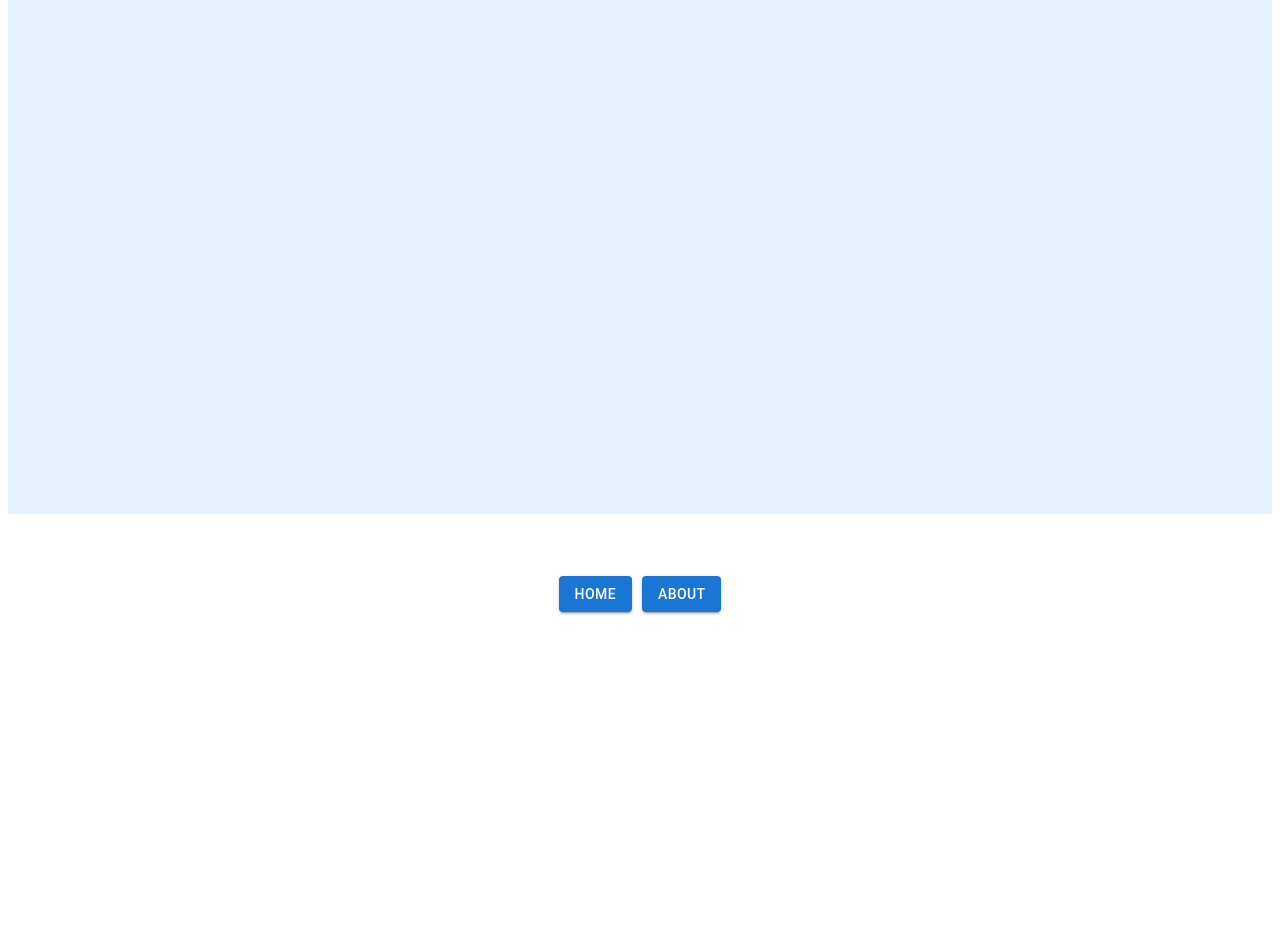
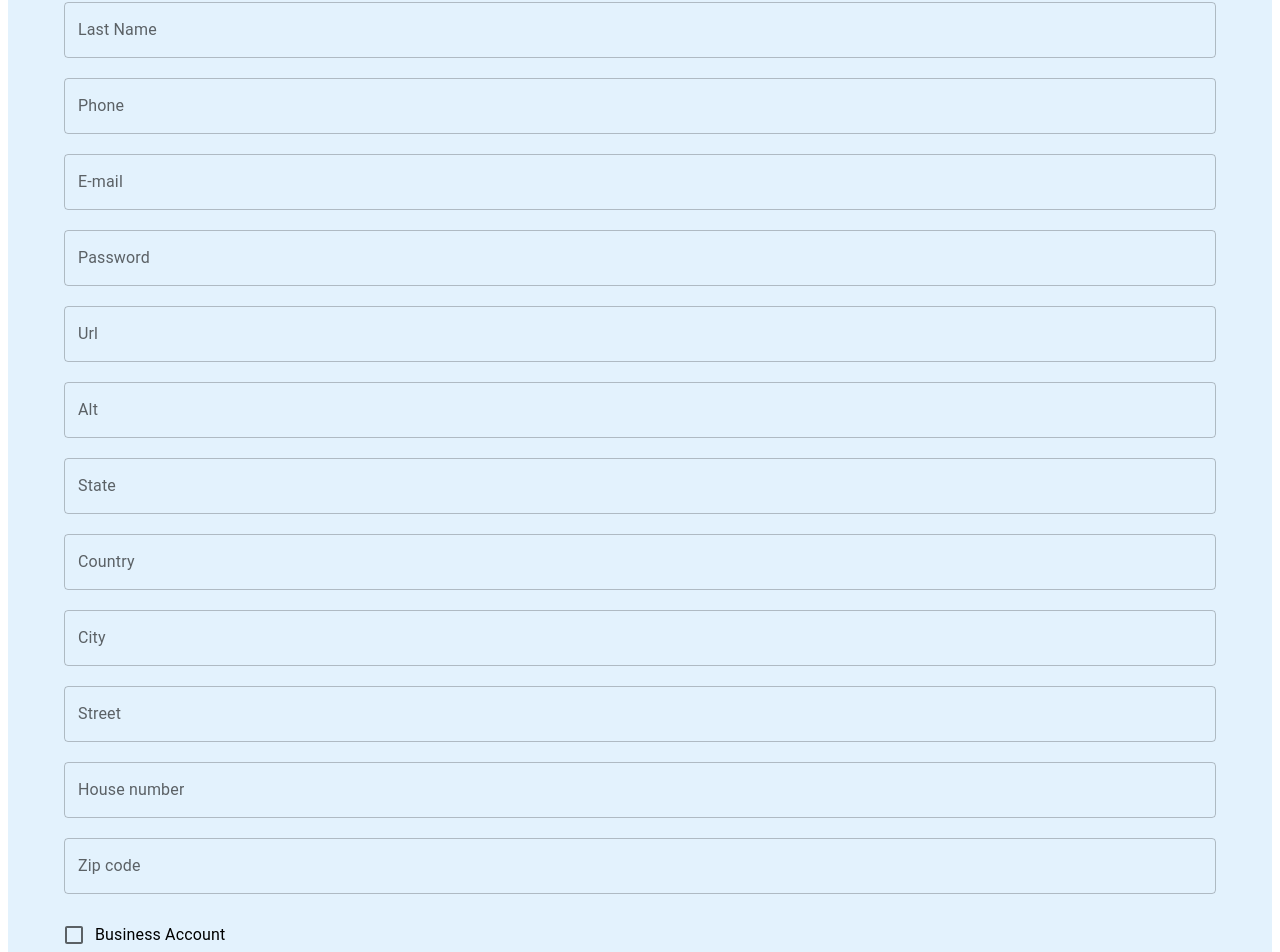
Before and after one commit to nirgraziani/HUCardsProject, a React (Vite) app: page /register in a window 1280 px wide. Shown: the part 238-1190 px from the top of the page. Before the commit the page ends 920 px from the top, so only its background shows below. Built offline with nearby package versions, Linux system fonts and the light colour scheme.

Commit message:
added login form and add card form, updated register form

```diff
--- a/src/hooks/useForm.js
+++ b/src/hooks/useForm.js
@@ -3,9 +3,11 @@ import Joi from "joi";
 
 
 
-export default function  useForm(initialForm, scheme) {
+export default function  useForm(initialForm, validationSchema) {
      const [formDetails, setUserDetails] = useState(initialForm);
      const  [errors, setErrors] = useState({});
+
+    const fullSchema = Joi.object(validationSchema);
 
 
         const handleChange = (e) => {
@@ -22,7 +24,7 @@ export default function  useForm(initialForm, scheme) {
                 [fieldName]: fieldValue
             };
 
-            const { error } = scheme.validate(updatedDetails, { abortEarly: false })
+            const { error } = fullSchema.validate(updatedDetails, { abortEarly: false })
             console.log(error.details)
             if (error) {
                 const fieldErrors = {};
--- a/src/layout/header/Header.jsx
+++ b/src/layout/header/Header.jsx
@@ -9,6 +9,7 @@ function Header() {
       <AppBar position='sticky' color='primary' elevation={10}>
           <Toolbar>
            <HeaderLink link={ROUTES.favorite} Label={"Favorite"}/>
+           <HeaderLink link={ROUTES.addCard} Label={"Add Card"}/>
            <HeaderLink link={ROUTES.about} Label={"About"}/>
            <HeaderLink link={ROUTES.login} Label={"Login"}/>
            <HeaderLink link={ROUTES.register} Label={"Register"}/>
--- a/src/pages/LoginPage.jsx
+++ b/src/pages/LoginPage.jsx
@@ -1,8 +1,11 @@
 import React from 'react'
+import LoginForm from '../users/components/LoginForm'
 
 function LoginPage() {
   return (
-    <div>LoginPage</div>
+    <>
+      <LoginForm/>
+    </>
   )
 }
 
--- a/src/routes/routesDict.js
+++ b/src/routes/routesDict.js
@@ -3,6 +3,7 @@ const ROUTES = {
   about: "/about",
   favorite: "/favorite",
   myCards: "/my-cards",
+  addCard: "/add-card",
   login: "/login",
   register: "/register",
   sandbox: "/sandbox",
--- /dev/null
+++ b/src/users/components/AddCardForm.jsx
@@ -0,0 +1,99 @@
+import { Button, Container, TextField, FormControlLabel, Checkbox } from '@mui/material'
+import Joi from 'joi';
+import React, { useState } from 'react'
+import useForm from '../../hooks/useForm';
+
+function AddCardForm() {
+
+const validationSchema = {
+  title: Joi.string().min(2).max(50).required(),
+  subTitle: Joi.string().min(2).max(50).required(),
+  description: Joi.string().min(2).max(1000).required(),
+  phone: Joi.string().pattern(/^[0-9]{10,15}$/).required(),
+  email: Joi.string().email({ tlds: { allow: false } }).required(),
+  web: Joi.string().uri().allow(""),
+  image: Joi.string().uri().allow(""),
+  address: Joi.string().min(2).max(255).required()
+};
+
+    const { formDetails, errors, handleChange, handleSubmit } = useForm({
+    title: "",
+    subTitle: "",
+    description: "",
+    phone: "",
+    email: "",
+    web: "",
+    image: "",
+    address: ""
+}, validationSchema);
+
+
+
+  return (
+      <div>
+          <Container sx={{
+              pt: 2,
+              display: "flex",
+              justifyContent: "center",
+              flexDirection: "column",
+              gap: "20px"
+          }}>
+              <TextField label={"Title"}
+                  name='title'
+                  onChange={handleChange}
+                  error={Boolean(errors.title)}
+                  helperText={errors.title}
+              />
+              <TextField label={"Sub title"}
+                  name='subTitle'
+                  onChange={handleChange}
+                  error={Boolean(errors.subTitle)}
+                  helperText={errors.subTitle}
+              />
+              <TextField label={"Description"}
+                  name='description'
+                  onChange={handleChange}
+                  error={Boolean(errors.description)}
+                  helperText={errors.description}
+              />
+                <TextField label={"Phone"}
+                  name='phone'
+                  type='tel'
+                  onChange={handleChange}
+                  error={Boolean(errors.phone)}
+                  helperText={errors.phone}
+              />
+                <TextField label={"E-mail"}
+                  name='email'
+                  onChange={handleChange}
+                  error={Boolean(errors.email)}
+                  helperText={errors.email}
+              />
+                <TextField label={"Web"}
+                  name='web'
+                  onChange={handleChange}
+                  error={Boolean(errors.web)}
+                  helperText={errors.web}
+              />
+                  <TextField label={"Image"}
+                  name='image'
+                  onChange={handleChange}
+                  error={Boolean(errors.image)}
+                  helperText={errors.image}
+              />
+                <TextField label={"Address"}
+                  name='address'
+                  onChange={handleChange}
+                  error={Boolean(errors.address)}
+                  helperText={errors.address}
+              />
+
+            <Button variant='contained' sx={{display: "block"}} onClick={handleSubmit}>
+                 Add Card
+            </Button>
+          </Container>
+    </div>
+  )
+}
+
+export default AddCardForm
--- /dev/null
+++ b/src/users/components/LoginForm.jsx
@@ -0,0 +1,55 @@
+import { Button, Container, TextField } from '@mui/material'
+import Joi from 'joi';
+import React, { useState } from 'react'
+import useForm from '../../hooks/useForm';
+
+function LoginForm() {
+
+    const validationSchema = {
+        email: Joi.string().email({ tlds: { allow: false } }),
+        password: Joi.string()
+        .min(9)
+        .pattern(/[A-Z]/, 'uppercase letter')
+        .pattern(/[a-z]/, 'lowercase letter')
+        .pattern(/[0-9]/, 'number')
+        .pattern(/[!@#$%*&-]/, 'special character')
+        .required()
+    };
+
+    const { formDetails, errors, handleChange, handleSubmit } = useForm({ email: "", password: "" }, validationSchema)
+
+
+
+
+  return (
+      <div>
+          <Container sx={{
+              pt: 2,
+              display: "flex",
+              justifyContent: "center",
+              flexDirection: "column",
+              gap: "20px"
+          }}>
+              <TextField label={"E-mail"}
+                  name='email'
+                  onChange={handleChange}
+                  error={Boolean(errors.email)}
+                  helperText={errors.email}
+              />
+              <TextField label={"Password"}
+                  name='password'
+                  type="password"
+                  onChange={handleChange}
+                  error={Boolean(errors.password)}
+                  helperText={errors.password}
+              />
+
+            <Button variant='contained' sx={{display: "block"}} onClick={handleSubmit}>
+                 Login
+            </Button>
+          </Container>
+    </div>
+  )
+}
+
+export default LoginForm
--- a/src/users/components/RegisterForm.jsx
+++ b/src/users/components/RegisterForm.jsx
@@ -1,14 +1,45 @@
-import { Button, Container, TextField } from '@mui/material'
+import { Button, Container, TextField, FormControlLabel, Checkbox } from '@mui/material'
 import Joi from 'joi';
 import React, { useState } from 'react'
 import useForm from '../../hooks/useForm';
 
 function RegisterForm() {
 
-    const { formDetails, errors, handleChange, handleSubmit } = useForm({ firstName: "", middleName: "", lastName: "" },
-        {firstName: Joi.string().min(2).max(12),
-        middleName: Joi.string().optional(),
-        lastName: Joi.string().min(2).max(12).required()})
+const validationSchema = {
+  firstName: Joi.string().min(2).max(12).required(),
+  middleName: Joi.string().allow(''),
+  lastName: Joi.string().min(2).max(12).required(),
+  phone: Joi.string().pattern(/^[0-9]{10,15}$/).required(),
+  email: Joi.string().email({ tlds: { allow: false } }).required(),
+  password: Joi.string().min(9).pattern(/[A-Z]/).pattern(/[a-z]/).pattern(/[0-9]/).pattern(/[!@#$%*&-]/).required(),
+  url: Joi.string().uri().allow(''),
+  alt: Joi.string().allow(''),
+  state: Joi.string().allow(''),
+  country: Joi.string().allow(''),
+  city: Joi.string().allow(''),
+  street: Joi.string().allow(''),
+  houseNum: Joi.number().integer().optional().allow(null),
+  zip: Joi.number().integer().optional().allow(null),
+  business: Joi.boolean().required(),
+};
+
+    const { formDetails, errors, handleChange, handleSubmit } = useForm({
+  firstName: "",
+  middleName: "",
+  lastName: "",
+  phone: "",
+  email: "",
+  password: "",
+  url: "",
+  alt: "",
+  state: "",
+  country: "",
+  city: "",
+  street: "",
+  houseNum: "",
+  zip: "",
+  business: false
+}, validationSchema);
 
 
 
@@ -16,6 +47,10 @@ function RegisterForm() {
       <div>
           <Container sx={{
               pt: 2,
+              display: "flex",
+              justifyContent: "center",
+              flexDirection: "column",
+              gap: "20px"
           }}>
               <TextField label={"First Name"}
                   name='firstName'
@@ -35,6 +70,87 @@ function RegisterForm() {
                   error={Boolean(errors.lastName)}
                   helperText={errors.lastName}
               />
+                <TextField label={"Phone"}
+                  name='phone'
+                  type='tel'
+                  onChange={handleChange}
+                  error={Boolean(errors.phone)}
+                  helperText={errors.phone}
+              />
+                <TextField label={"E-mail"}
+                  name='email'
+                  onChange={handleChange}
+                  error={Boolean(errors.email)}
+                  helperText={errors.email}
+              />
+                <TextField label={"Password"}
+                  name='password'
+                  type='password'
+                  onChange={handleChange}
+                  error={Boolean(errors.password)}
+                  helperText={errors.password}
+              />
+                  <TextField label={"Url"}
+                  name='url'
+                  onChange={handleChange}
+                  error={Boolean(errors.url)}
+                  helperText={errors.url}
+              />
+                <TextField label={"Alt"}
+                  name='alt'
+                  onChange={handleChange}
+                  error={Boolean(errors.alt)}
+                  helperText={errors.alt}
+              />
+                <TextField label={"State"}
+                  name='state'
+                  onChange={handleChange}
+                  error={Boolean(errors.state)}
+                  helperText={errors.state}
+              />
+                <TextField label={"Country"}
+                  name='country'
+                  onChange={handleChange}
+                  error={Boolean(errors.country)}
+                  helperText={errors.country}
+              />
+                <TextField label={"City"}
+                  name='city'
+                  onChange={handleChange}
+                  error={Boolean(errors.city)}
+                  helperText={errors.city}
+              />
+                <TextField label={"Street"}
+                  name='street'
+                  onChange={handleChange}
+                  error={Boolean(errors.street)}
+                  helperText={errors.street}
+              />
+                <TextField label={"House number"}
+                  name='houseNum'
+                  type="number"
+                  onChange={handleChange}
+                  error={Boolean(errors.houseNum)}
+                  helperText={errors.houseNum}
+              />
+                <TextField label={"Zip code"}
+                  name='zip'
+                  type="number"
+                  onChange={handleChange}
+                  error={Boolean(errors.zip)}
+                  helperText={errors.zip}
+              />
+              <FormControlLabel
+                control={<Checkbox checked={formDetails.business} onChange={(e) => handleChange({
+                target: {
+                    name: e.target.name,
+                    value: e.target.checked
+                }
+                })} name="business" />}
+                label="Business Account"
+                />
+                {errors.business && <div style={{ color: 'red' }}>{errors.business}</div>}
+
 
             <Button variant='contained' sx={{display: "block"}} onClick={handleSubmit}>
                  Register
```
Also changed, not shown: src/pages/AddCardPage.jsx (added, +12 -0 lines), src/routes/Router.jsx (+5 -3 lines).
